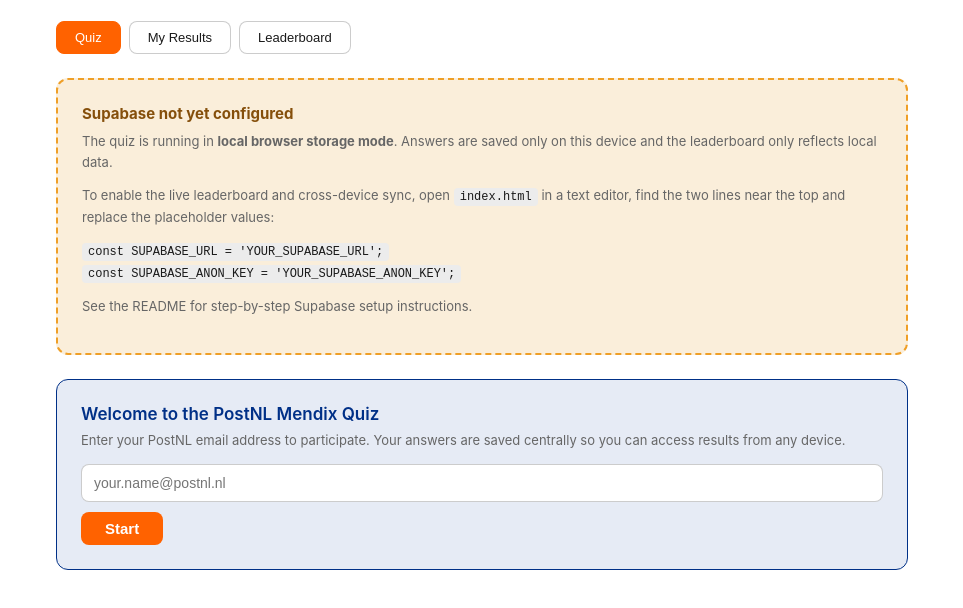
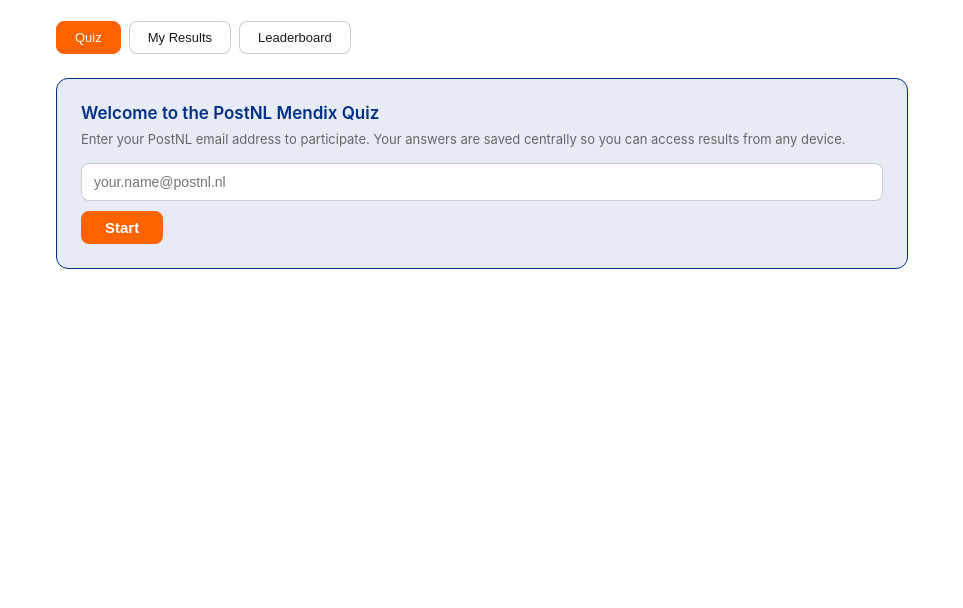
Before and after one commit to alexvandenberg1964/mendix-quiz, a plain HTML site: page index.html in a window 1280 px wide. Shown: the part 78-686 px from the top of the page, without its empty margins (158-1121 px from the left). Drawn offline with Linux system fonts and the light colour scheme.

Commit message:
replaced files
supabase added

```diff
--- a/index.html
+++ b/index.html
@@ -159,8 +159,8 @@
 /* ═══════════════════════════════════════════════════════════════
    CONFIGURATION — fill in your Supabase project details here
    ═══════════════════════════════════════════════════════════════ */
-const SUPABASE_URL = 'YOUR_SUPABASE_URL';       // e.g. https://xyzxyz.supabase.co
-const SUPABASE_ANON_KEY = 'YOUR_SUPABASE_ANON_KEY'; // your project's anon/public key
+const SUPABASE_URL = 'https://pfjkxskvwbfezpkvlcnl.supabase.co';       // e.g. https://xyzxyz.supabase.co
+const SUPABASE_ANON_KEY = 'eyJhbGciOiJIUzI1NiIsInR5cCI6IkpXVCJ9.eyJpc3MiOiJzdXBhYmFzZSIsInJlZiI6InBmamt4c2t2d2JmZXpwa3ZsY25sIiwicm9sZSI6ImFub24iLCJpYXQiOjE3NzM2NzQ4MjksImV4cCI6MjA4OTI1MDgyOX0.6Mrz1uj1IS1zCsO4Z1t5tTLg9XBhWycXP_8h6nD1APE'; // your project's anon/public key
 
 /* ═══════════════════════════════════════════════════════════════
    QUIZ CONSTANTS
```
Also changed, not shown: README.md.
